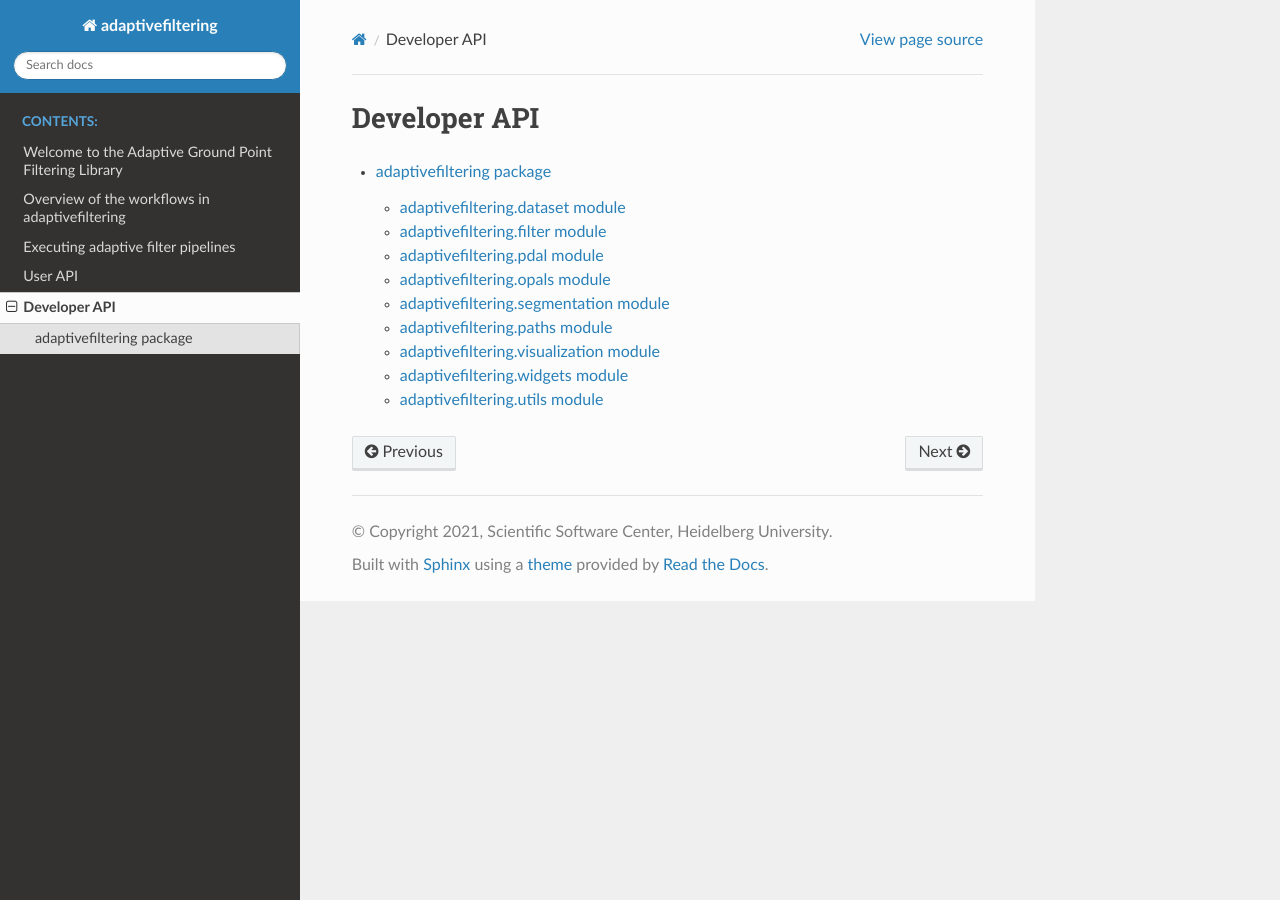
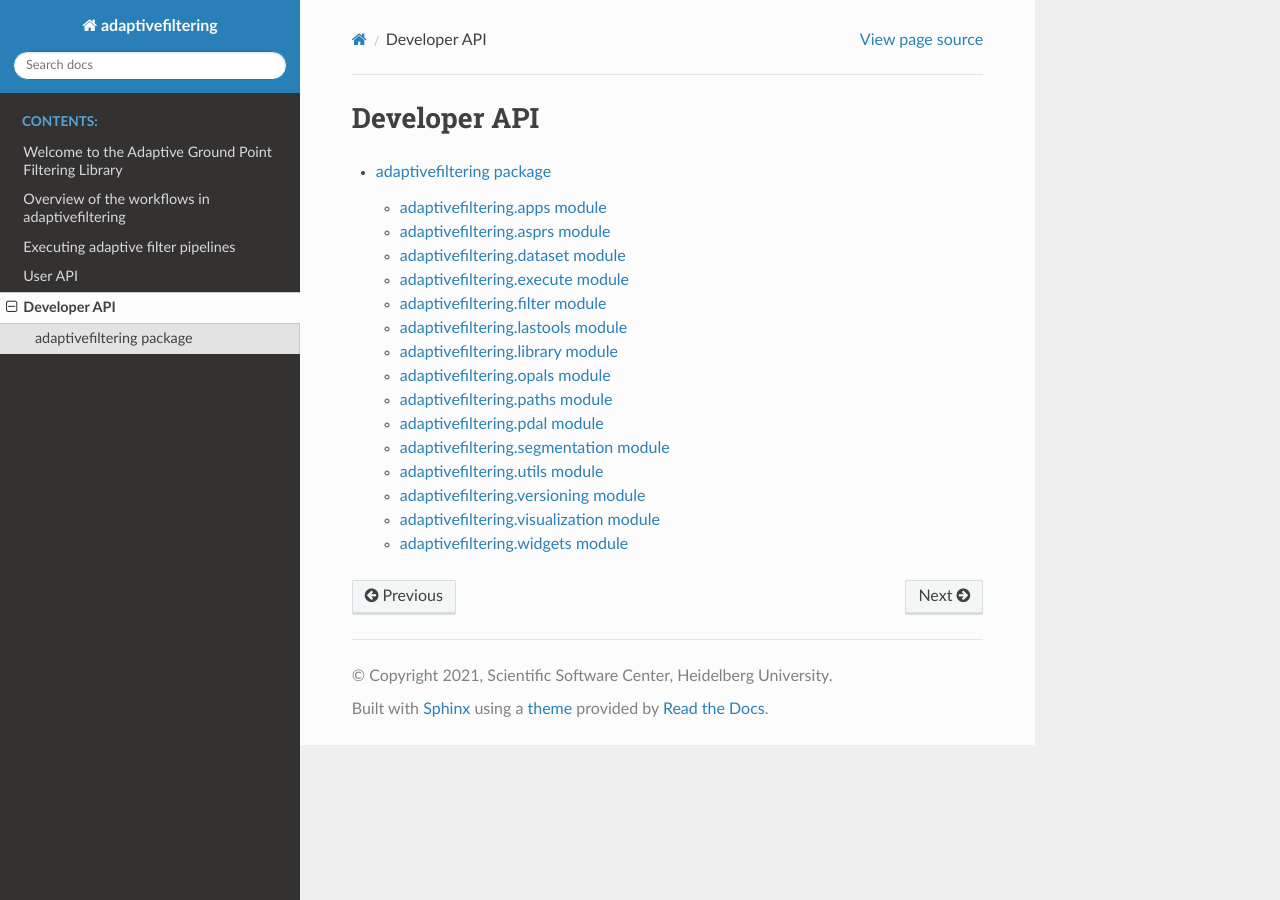
Before and after one commit to ssciwr/afwizard, a Sphinx documentation site: the page built from doc/source/developer_API.rst, in a window 1280 px wide. Built offline with Sphinx 7.4.7 and the Read the Docs theme 2.0.0, drawn with Linux system fonts in a browser that asks for light colours; pages that are not in the unit, such as notebooks, are missing from menus.

Commit message:
Add all modules to developer API

```diff
--- a/doc/source/adaptivefiltering.rst
+++ b/doc/source/adaptivefiltering.rst
@@ -1,10 +1,34 @@
 adaptivefiltering package
 =========================
+
+adaptivefiltering.apps module
+-----------------------------
+
+.. automodule:: adaptivefiltering.apps
+   :members:
+   :undoc-members:
+   :show-inheritance:
+
+adaptivefiltering.asprs module
+--------------------------------
+
+.. automodule:: adaptivefiltering.asprs
+   :members:
+   :undoc-members:
+   :show-inheritance:
 
 adaptivefiltering.dataset module
 --------------------------------
 
 .. automodule:: adaptivefiltering.dataset
+   :members:
+   :undoc-members:
+   :show-inheritance:
+
+adaptivefiltering.execute module
+--------------------------------
+
+.. automodule:: adaptivefiltering.execute
    :members:
    :undoc-members:
    :show-inheritance:
@@ -17,10 +41,18 @@ adaptivefiltering.filter module
    :undoc-members:
    :show-inheritance:
 
-adaptivefiltering.pdal module
------------------------------
+adaptivefiltering.lastools module
+---------------------------------
 
-.. automodule:: adaptivefiltering.pdal
+.. automodule:: adaptivefiltering.lastools
+   :members:
+   :undoc-members:
+   :show-inheritance:
+
+adaptivefiltering.library module
+--------------------------------
+
+.. automodule:: adaptivefiltering.library
    :members:
    :undoc-members:
    :show-inheritance:
@@ -33,6 +65,23 @@ adaptivefiltering.opals module
    :undoc-members:
    :show-inheritance:
 
+adaptivefiltering.paths module
+------------------------------
+
+.. automodule:: adaptivefiltering.paths
+   :members:
+   :undoc-members:
+   :show-inheritance:
+
+adaptivefiltering.pdal module
+-----------------------------
+
+.. automodule:: adaptivefiltering.pdal
+   :members:
+   :undoc-members:
+   :show-inheritance:
+
+
 adaptivefiltering.segmentation module
 -------------------------------------
 
@@ -41,10 +90,18 @@ adaptivefiltering.segmentation module
    :undoc-members:
    :show-inheritance:
 
-adaptivefiltering.paths module
+adaptivefiltering.utils module
 ------------------------------
 
-.. automodule:: adaptivefiltering.paths
+.. automodule:: adaptivefiltering.utils
+   :members:
+   :undoc-members:
+   :show-inheritance:
+
+adaptivefiltering.versioning module
+-----------------------------------
+
+.. automodule:: adaptivefiltering.versioning
    :members:
    :undoc-members:
    :show-inheritance:
```
Also changed, not shown: other parts of doc/source/adaptivefiltering.rst (+0 -8 lines).
